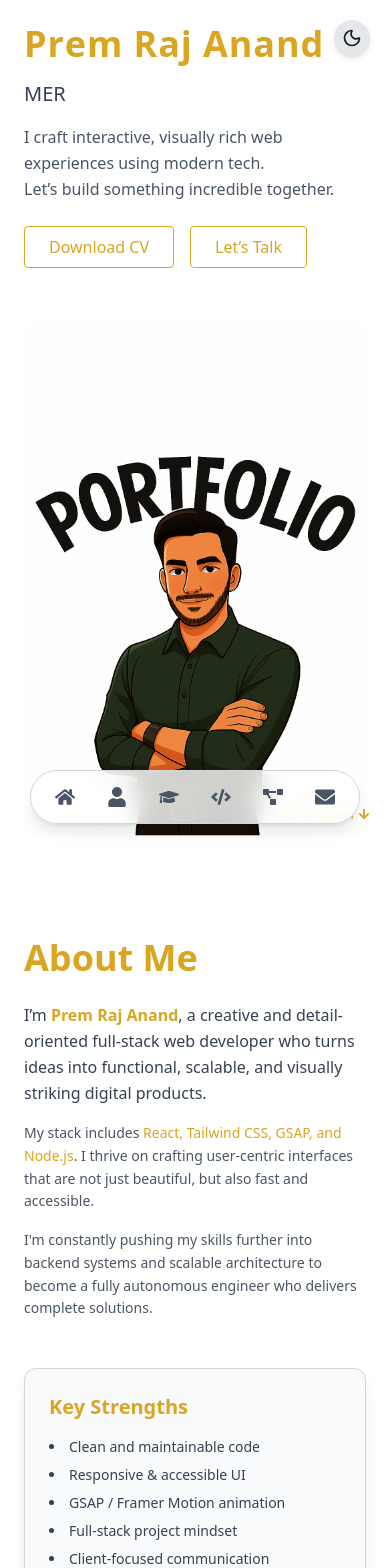
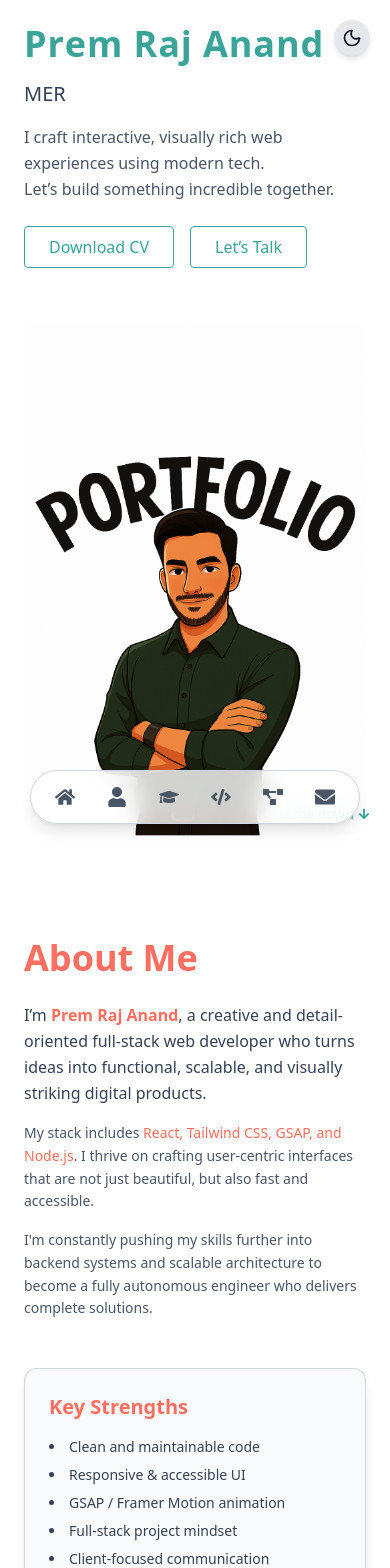
Before and after one commit to Premraj-87/premportfolio, a React (Vite) app: page / in a window 390 px wide. Shown: the top 1568 px of the page. Built offline with nearby package versions, Linux system fonts and the light colour scheme.

Commit message:
I make this changes here

```diff
--- a/api/send.js
+++ b/api/send.js
@@ -1,3 +1,4 @@
+/* eslint-disable no-undef */
 // File: /api/send.js
 
 import nodemailer from "nodemailer";
--- a/src/sections/About.jsx
+++ b/src/sections/About.jsx
@@ -53,28 +53,41 @@ export default function About() {
         <div ref={contentRef}>
           <h2
             ref={titleRef}
-            className="text-4xl sm:text-5xl font-bold text-[goldenrod] mb-6"
+            className="text-4xl sm:text-5xl font-bold text-[#FF6F61] mb-6"
           >
             About Me
           </h2>
 
           <p className="text-base sm:text-lg text-gray-700 dark:text-gray-300 leading-relaxed mb-4">
-            I’m <span className="font-semibold text-[goldenrod]">Prem Raj Anand</span>, a creative and detail-oriented full-stack web developer who turns ideas into functional, scalable, and visually striking digital products.
+            I’m{" "}
+            <span className="font-semibold text-[#FF6F61]">
+              Prem Raj Anand
+            </span>
+            , a creative and detail-oriented full-stack web developer who turns
+            ideas into functional, scalable, and visually striking digital
+            products.
           </p>
 
           <p className="text-sm sm:text-base text-gray-600 dark:text-gray-400 leading-relaxed mb-4">
-            My stack includes <span className="font-medium text-[goldenrod]">React, Tailwind CSS, GSAP, and Node.js</span>. I thrive on crafting user-centric interfaces that are not just beautiful, but also fast and accessible.
+            My stack includes{" "}
+            <span className="font-medium text-[#FF6F61]">
+              React, Tailwind CSS, GSAP, and Node.js
+            </span>
+            . I thrive on crafting user-centric interfaces that are not just
+            beautiful, but also fast and accessible.
           </p>
 
           <p className="text-sm sm:text-base text-gray-600 dark:text-gray-400 leading-relaxed">
-            I'm constantly pushing my skills further into backend systems and scalable architecture to become a fully autonomous engineer who delivers complete solutions.
+            I'm constantly pushing my skills further into backend systems and
+            scalable architecture to become a fully autonomous engineer who
+            delivers complete solutions.
           </p>
         </div>
 
         {/* Right: Optional Image or Skills Block */}
         <div className="flex justify-center md:justify-end">
           <div className="w-full max-w-sm p-6 border border-gray-300 dark:border-gray-700 rounded-xl shadow-lg bg-gray-50 dark:bg-gray-900">
-            <h3 className="text-xl font-semibold mb-4 text-[goldenrod]">
+            <h3 className="text-xl font-semibold mb-4 text-[#FF6F61]">
               Key Strengths
             </h3>
             <ul className="space-y-2 text-sm text-gray-700 dark:text-gray-300 list-disc list-inside">
--- a/src/sections/Education.jsx
+++ b/src/sections/Education.jsx
@@ -37,7 +37,7 @@ export default function Education() {
         viewport={{ once: true }}
         transition={{ duration: 0.7 }}
       >
-        <h2 className="text-4xl font-bold text-center text-[#DAA520] mb-16">
+        <h2 className="text-4xl font-bold text-center text-[#FF6F61] mb-16">
           Education & Certificates
         </h2>
 
@@ -51,7 +51,7 @@ export default function Education() {
             transition={{ duration: 0.6 }}
           >
             <h3 className="text-2xl font-semibold mb-6">Education</h3>
-            <div className="border-l-2 border-[#DAA520] pl-6 space-y-10">
+            <div className="border-l-2 border-[#FF6F61] pl-6 space-y-10">
               <div>
                 <h4 className="text-lg font-medium">MCA – Chandigarh University</h4>
                 <p className="text-sm text-gray-600 dark:text-gray-400 mb-1">2024 – 2026</p>
@@ -69,8 +69,6 @@ export default function Education() {
                   <li>Core CS Fundamentals</li>
                 </ul>
               </div>
-
-
             </div>
           </motion.div>
 
--- a/src/sections/Experience.jsx
+++ b/src/sections/Experience.jsx
@@ -71,14 +71,14 @@ export default function Experience() {
       id="experience"
       className="w-full bg-white dark:bg-black text-gray-900 dark:text-white py-20 px-6 md:px-10 transition-colors duration-500"
     >
-      <div className="max-w-6xl mx-auto border border-[#DAA520]/30 rounded-2xl p-8 sm:p-12 shadow-md dark:shadow-lg dark:border-[#DAA520]/20">
-        <h2 className="text-4xl font-bold text-center text-[#DAA520] mb-12">
+      <div className="max-w-6xl mx-auto border border-[#FF6F61]/30 rounded-2xl p-8 sm:p-12 shadow-md dark:shadow-lg dark:border-[#FF6F61]/20">
+        <h2 className="text-4xl font-bold text-center text-[#FF6F61] mb-12">
           Experience
         </h2>
 
         <div className="relative pl-10 sm:pl-12">
           {/* Vertical line */}
-          <div className="absolute top-0 left-4 sm:left-5 h-full w-[2px] bg-[#DAA520]/40" />
+          <div className="absolute top-0 left-4 sm:left-5 h-full w-[2px] bg-[#FF6F61]/40" />
 
           {experiences.map((exp, idx) => (
             <div
@@ -87,7 +87,7 @@ export default function Experience() {
             >
               <div className="bg-white dark:bg-[#111] border border-gray-200 dark:border-gray-800 rounded-xl p-6 shadow-sm dark:shadow-md transition-all duration-300 hover:scale-[1.02]">
                 <div className="flex flex-col sm:flex-row sm:justify-between sm:items-center mb-2">
-                  <h3 className="text-xl font-semibold text-[#DAA520]">
+                  <h3 className="text-xl font-semibold text-[#FF6F61]">
                     {exp.role}
                     <span className="text-gray-800 dark:text-white font-medium">
                       {" "}
--- a/src/sections/Intro.jsx
+++ b/src/sections/Intro.jsx
@@ -7,7 +7,7 @@ import ScrollTrigger from "gsap/ScrollTrigger";
 import { TypeAnimation } from "react-type-animation";
 import { FaArrowDown } from "react-icons/fa";
 import profileLight from "../assets/images/profile-light.png";
-import profileDark from  "../assets/images/profile-dark.png";
+import profileDark from "../assets/images/profile-dark.png";
 
 gsap.registerPlugin(ScrollTrigger);
 
@@ -64,7 +64,7 @@ export default function Intro() {
         <div className="flex-1">
           <h1
             ref={nameRef}
-            className="text-4xl sm:text-5xl font-bold mb-4 text-[goldenrod] tracking-wide"
+            className="text-4xl sm:text-5xl font-bold mb-4 text-[#3BA397] tracking-wide"
           >
             {name.split("").map((char, i) => (
               <span key={i} className="inline-block char">
@@ -97,13 +97,13 @@ export default function Intro() {
             <a
               href="/assets/resume.pdf"
               download
-              className="px-6 py-2 border border-[goldenrod] text-[goldenrod] rounded hover:bg-[goldenrod] hover:text-white transition duration-300"
+              className="px-6 py-2 border border-[#3BA397] text-[#3BA397] rounded hover:bg-[#3BA397] hover:text-white transition duration-300"
             >
               Download CV
             </a>
             <a
               href="#contact"
-              className="px-6 py-2 border border-[goldenrod] text-[goldenrod] rounded hover:bg-[goldenrod] hover:text-white transition duration-300"
+              className="px-6 py-2 border border-[#3BA397] text-[#3BA397] rounded hover:bg-[#3BA397] hover:text-white transition duration-300"
             >
               Let’s Talk
             </a>
@@ -128,7 +128,7 @@ export default function Intro() {
       {/* Scroll down button */}
       <a
         href="#about"
-        className="absolute right-5 bottom-5 flex items-center gap-1 text-sm text-[goldenrod] hover:underline transition"
+        className="absolute right-5 bottom-5 flex items-center gap-1 text-sm text-[#3BA397] hover:underline transition"
       >
         scroll down <FaArrowDown size={12} />
       </a>
--- a/src/sections/Skills.jsx
+++ b/src/sections/Skills.jsx
@@ -60,7 +60,7 @@ export default function Skills() {
       className="py-20 px-4 bg-white dark:bg-black transition-colors duration-300"
     >
       <div className="max-w-7xl mx-auto">
-        <h2 className="text-4xl font-bold text-center text-[goldenrod] mb-10">
+        <h2 className="text-4xl font-bold text-center text-[#FF6F61] mb-10">
           Skills
         </h2>
 
@@ -72,22 +72,22 @@ export default function Skills() {
               onClick={() => setActiveTab(tab)}
               className={`px-5 py-2 rounded-full text-sm font-medium border ${
                 activeTab === tab
-                  ? "bg-[goldenrod] text-black"
-                  : "text-gray-700 dark:text-gray-300 border-gray-500"
-              }`}
+                  ? "bg-[#FF6F61] text-white"
+                  : "text-gray-700 dark:text-gray-300 border-gray-500 hover:border-[#FF6F61] hover:text-[#FF6F61]"
+              } transition-colors duration-300`}
             >
               {tab}
             </button>
           ))}
         </div>
 
-        {/* Skill Grid Container with proper padding */}
+        {/* Skill Grid */}
         <div className="px-6 sm:px-12 lg:px-24">
           <div className="grid grid-cols-2 sm:grid-cols-3 md:grid-cols-4 lg:grid-cols-5 gap-6">
             {skillData[activeTab].map((skill, index) => (
               <div
                 key={index}
-                className="flex flex-col items-center justify-center p-4 border rounded-xl shadow-sm bg-gray-50 dark:bg-gray-900 dark:border-gray-700 hover:shadow-md transition duration-300"
+                className="flex flex-col items-center justify-center p-4 border rounded-xl shadow-sm bg-gray-50 dark:bg-gray-900 dark:border-gray-700 hover:shadow-md hover:border-[#FF6F61] transition duration-300"
               >
                 <div className="text-4xl mb-2">{skill.icon}</div>
                 <p className="text-sm font-medium text-gray-800 dark:text-gray-200">
```
Also changed, not shown: src/sections/Contact.jsx (+12 -11 lines), src/sections/Projects.jsx (+19 -13 lines). Lines whose indentation alone changed are shown as unchanged.
